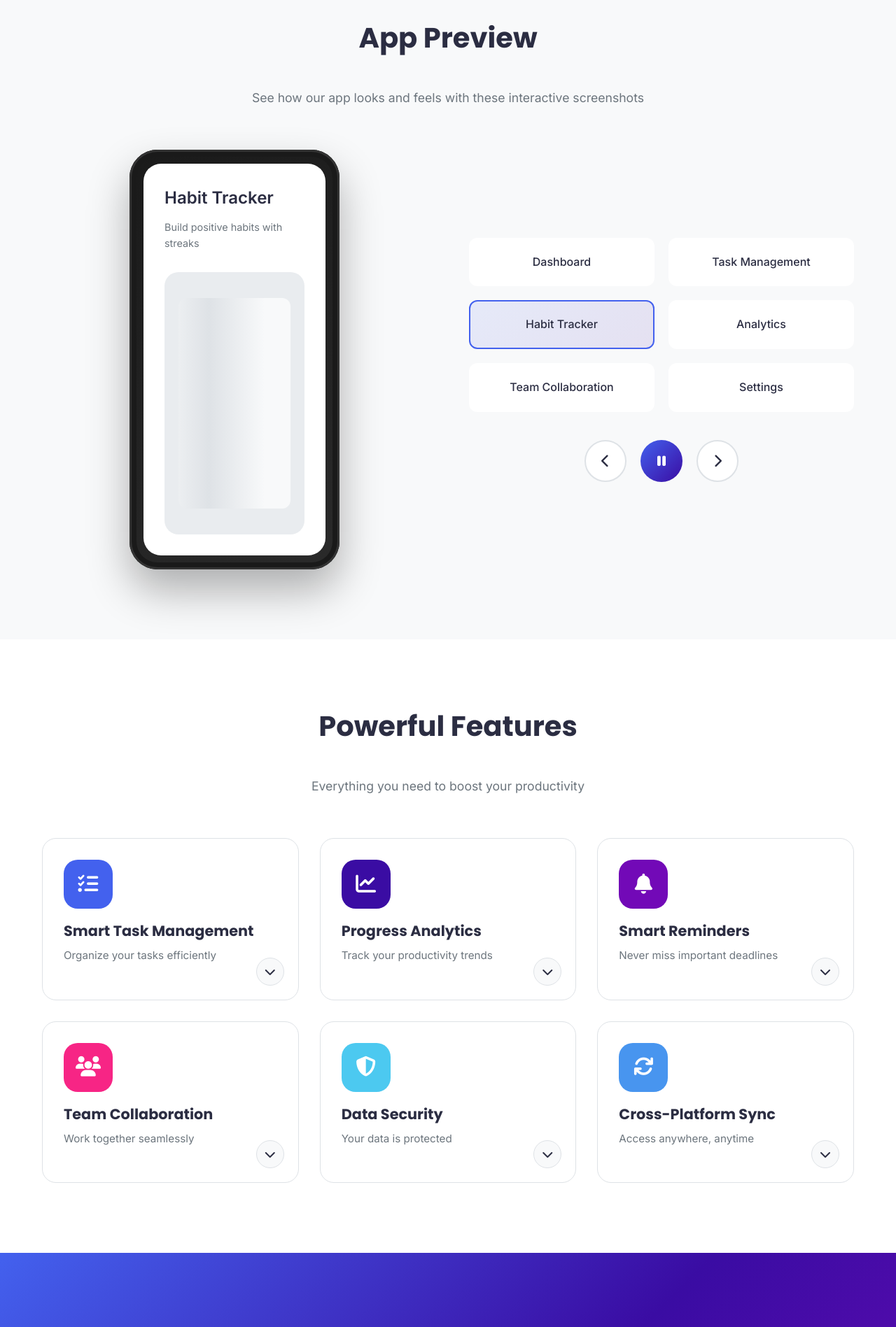
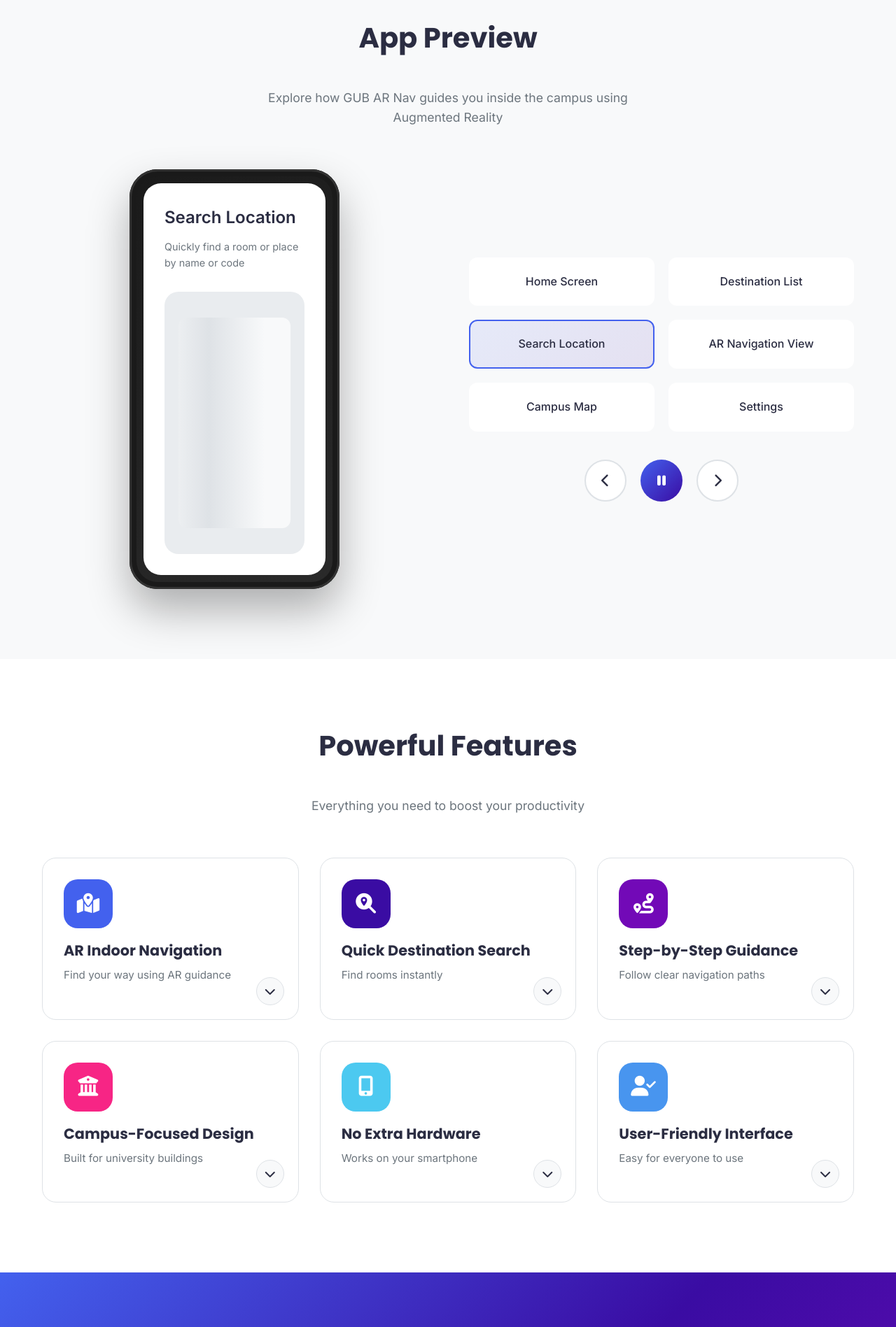
Before and after one commit to mahamudul-hasan-milon/gub-ar-nav-app, a React (Vite) app: page / in a window 1280 px wide. Shown: the part 920-2817 px from the top of the page at 70% size. Built offline with nearby package versions, Linux system fonts and the light colour scheme.

Commit message:
added features and preview section

```diff
--- a/src/components/AppPreview.jsx
+++ b/src/components/AppPreview.jsx
@@ -8,33 +8,33 @@ const AppPreview = () => {
   const screenshots = [
     {
       id: 1,
-      title: "Dashboard",
-      description: "Get an overview of your daily progress",
+      title: "Home Screen",
+      description: "Start the app and access campus navigation features",
     },
     {
       id: 2,
-      title: "Task Management",
-      description: "Organize and prioritize your tasks",
+      title: "Destination List",
+      description: "Browse all available rooms, labs, and offices",
     },
     {
       id: 3,
-      title: "Habit Tracker",
-      description: "Build positive habits with streaks",
+      title: "Search Location",
+      description: "Quickly find a room or place by name or code",
     },
     {
       id: 4,
-      title: "Analytics",
-      description: "Track your productivity trends",
+      title: "AR Navigation View",
+      description: "Follow green paths and arrows in real time using AR",
     },
     {
       id: 5,
-      title: "Team Collaboration",
-      description: "Work together on shared projects",
+      title: "Campus Map",
+      description: "View the building layout and navigation points",
     },
     {
       id: 6,
       title: "Settings",
-      description: "Customize your app experience",
+      description: "Adjust app preferences and AR options",
     },
   ];
 
@@ -85,7 +85,8 @@ const AppPreview = () => {
       <div className="container">
         <h2>App Preview</h2>
         <p className="section-subtitle">
-          See how our app looks and feels with these interactive screenshots
+          Explore how GUB AR Nav guides you inside the campus using Augmented
+          Reality
         </p>
 
         <div
--- a/src/components/DownloadSection.jsx
+++ b/src/components/DownloadSection.jsx
@@ -143,15 +143,15 @@ const DownloadSection = () => {
             <div className="download-notes">
               <div className="note">
                 <i className="fas fa-shield-alt"></i>
-                <span>100% Safe & Secure</span>
+                <span>Accurate Indoor Guidance</span>
               </div>
               <div className="note">
                 <i className="fas fa-sync-alt"></i>
-                <span>Free Lifetime Updates</span>
+                <span>No Extra Hardware</span>
               </div>
               <div className="note">
                 <i className="fas fa-headset"></i>
-                <span>24/7 Support</span>
+                <span>Student Friendly</span>
               </div>
             </div>
           </div>
--- a/src/components/Features.jsx
+++ b/src/components/Features.jsx
@@ -6,56 +6,56 @@ const Features = () => {
   const features = [
     {
       id: 1,
-      icon: "fas fa-tasks",
-      title: "Smart Task Management",
-      shortDesc: "Organize your tasks efficiently",
+      icon: "fas fa-map-marked-alt",
+      title: "AR Indoor Navigation",
+      shortDesc: "Find your way using AR guidance",
       fullDesc:
-        "Create, prioritize, and track tasks with our intelligent system. Set reminders, add subtasks, and collaborate with team members.",
+        "Navigate inside campus buildings using real-time AR arrows and paths. Simply point your camera and follow visual directions to reach your destination.",
       color: "#4361ee",
     },
     {
       id: 2,
-      icon: "fas fa-chart-line",
-      title: "Progress Analytics",
-      shortDesc: "Track your productivity trends",
+      icon: "fas fa-search-location",
+      title: "Quick Destination Search",
+      shortDesc: "Find rooms instantly",
       fullDesc:
-        "Visualize your progress with detailed charts and insights. Identify patterns and optimize your workflow for maximum efficiency.",
+        "Search for classrooms, labs, offices, and facilities by name or code. The system instantly loads the best route for your selected location.",
       color: "#3a0ca3",
     },
     {
       id: 3,
-      icon: "fas fa-bell",
-      title: "Smart Reminders",
-      shortDesc: "Never miss important deadlines",
+      icon: "fas fa-route",
+      title: "Step-by-Step Guidance",
+      shortDesc: "Follow clear navigation paths",
       fullDesc:
-        "Customizable reminders that adapt to your schedule. Get notifications based on location, time, or completion of other tasks.",
+        "The app guides users through predefined waypoints, showing arrows and markers at each turn for a smooth and easy navigation experience.",
       color: "#7209b7",
     },
     {
       id: 4,
-      icon: "fas fa-users",
-      title: "Team Collaboration",
-      shortDesc: "Work together seamlessly",
+      icon: "fas fa-university",
+      title: "Campus-Focused Design",
+      shortDesc: "Built for university buildings",
       fullDesc:
-        "Share projects, assign tasks, and communicate with your team in real-time. Integrated chat and file sharing capabilities.",
+        "Designed specifically for Green University, the system reflects real building layouts and room structures for accurate indoor navigation.",
       color: "#f72585",
     },
     {
       id: 5,
-      icon: "fas fa-shield-alt",
-      title: "Data Security",
-      shortDesc: "Your data is protected",
+      icon: "fas fa-mobile-alt",
+      title: "No Extra Hardware",
+      shortDesc: "Works on your smartphone",
       fullDesc:
-        "Enterprise-grade encryption and security measures to keep your information safe. Regular backups and privacy controls.",
+        "Runs on standard Android devices using the camera and sensors. No need for beacons, QR codes, or additional equipment.",
       color: "#4cc9f0",
     },
     {
       id: 6,
-      icon: "fas fa-sync",
-      title: "Cross-Platform Sync",
-      shortDesc: "Access anywhere, anytime",
+      icon: "fas fa-user-check",
+      title: "User-Friendly Interface",
+      shortDesc: "Easy for everyone to use",
       fullDesc:
-        "Seamless synchronization across all your devices. Real-time updates whether you're on mobile, tablet, or desktop.",
+        "A clean and simple interface ensures that new students and visitors can use the app without any prior training.",
       color: "#4895ef",
     },
   ];
@@ -92,20 +92,6 @@ const Features = () => {
                 className={`feature-full-desc ${expandedCard === feature.id ? "show" : ""}`}
               >
                 <p>{feature.fullDesc}</p>
-                <div className="feature-benefits">
-                  <div className="benefit">
-                    <i className="fas fa-check-circle"></i>
-                    <span>Easy to use</span>
-                  </div>
-                  <div className="benefit">
-                    <i className="fas fa-check-circle"></i>
-                    <span>Customizable</span>
-                  </div>
-                  <div className="benefit">
-                    <i className="fas fa-check-circle"></i>
-                    <span>24/7 Support</span>
-                  </div>
-                </div>
               </div>
 
               <button className="feature-expand-btn">
```
